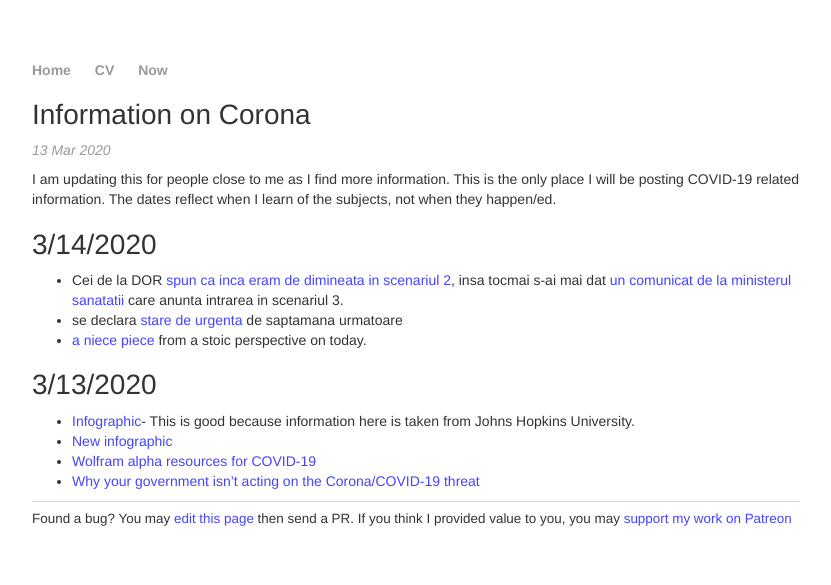
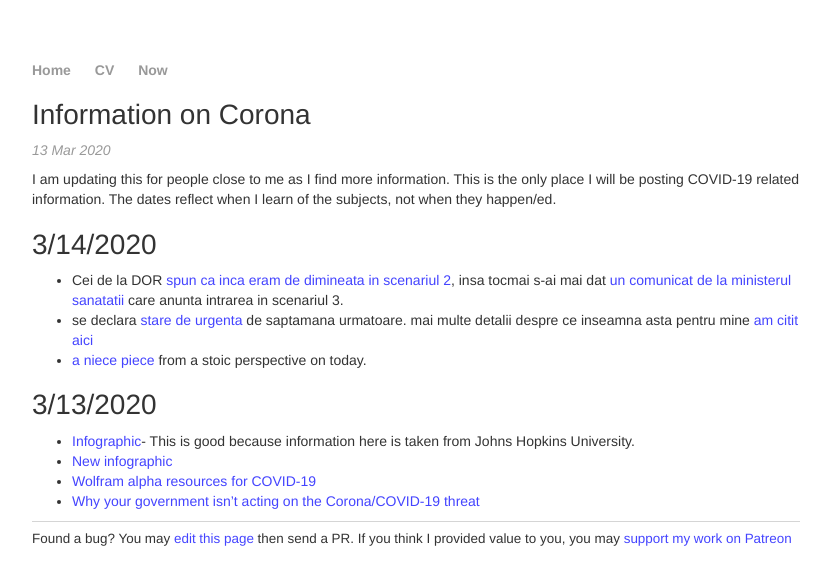
Before and after one commit to anrei0000/anrei0000.github.io, a Jekyll site: the page built from _posts/2020-03-12-on-corona.md, in a window 1280 px wide. Shown: the top 585 px of the page, without its empty margins (224-1055 px from the left). Built offline with Jekyll 4.4.1, drawn with Linux system fonts in a browser that asks for light colours; nearby versions of some CDN libraries; a style sheet for code colours, icons or effects is not loaded.

Commit message:
- update

```diff
--- a/_posts/2020-03-12-on-corona.md
+++ b/_posts/2020-03-12-on-corona.md
@@ -8,7 +8,7 @@ I am updating this for people close to me as I find more information. This is th
 
 # 3/14/2020
 * Cei de la DOR [spun ca inca eram de dimineata in scenariul 2](https://www.dor.ro/coronavirus-cele-patru-scenarii-in-romania/), insa tocmai s-ai mai dat [un comunicat de la ministerul sanatatii](http://www.ms.ro/2020/03/14/buletin-informativ-14-03-2020-ora-1600/) care anunta intrarea in scenariul 3.
-* se declara [stare de urgenta](http://m.ziare.com/klaus-johannis/live-iohannis-iese-la-declaratii-dupa-ce-a-scos-guvernul-din-izolare-sa-depuna-juramantul-1601650) de saptamana urmatoare
+* se declara [stare de urgenta](http://m.ziare.com/klaus-johannis/live-iohannis-iese-la-declaratii-dupa-ce-a-scos-guvernul-din-izolare-sa-depuna-juramantul-1601650) de saptamana urmatoare. mai multe detalii despre ce inseamna asta pentru mine [am citit aici](https://www.mediafax.ro/coronavirus/ce-inseamna-starea-de-urgenta-in-ce-fel-te-poate-afecta-18986338)
 * [a niece piece](https://dailystoic.com/remember-you-dont-control-what-happens-you-control-how-you-respond/) from a stoic perspective on today.
 
 
```
